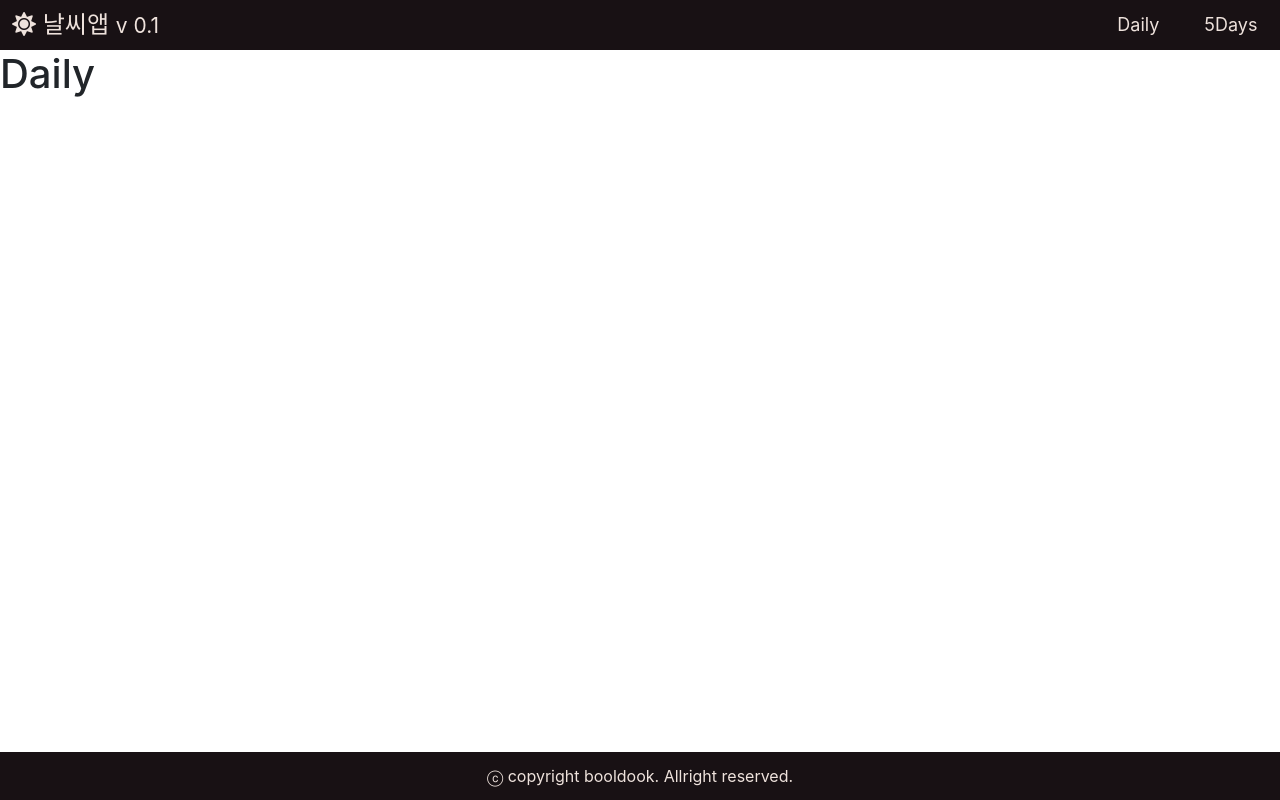
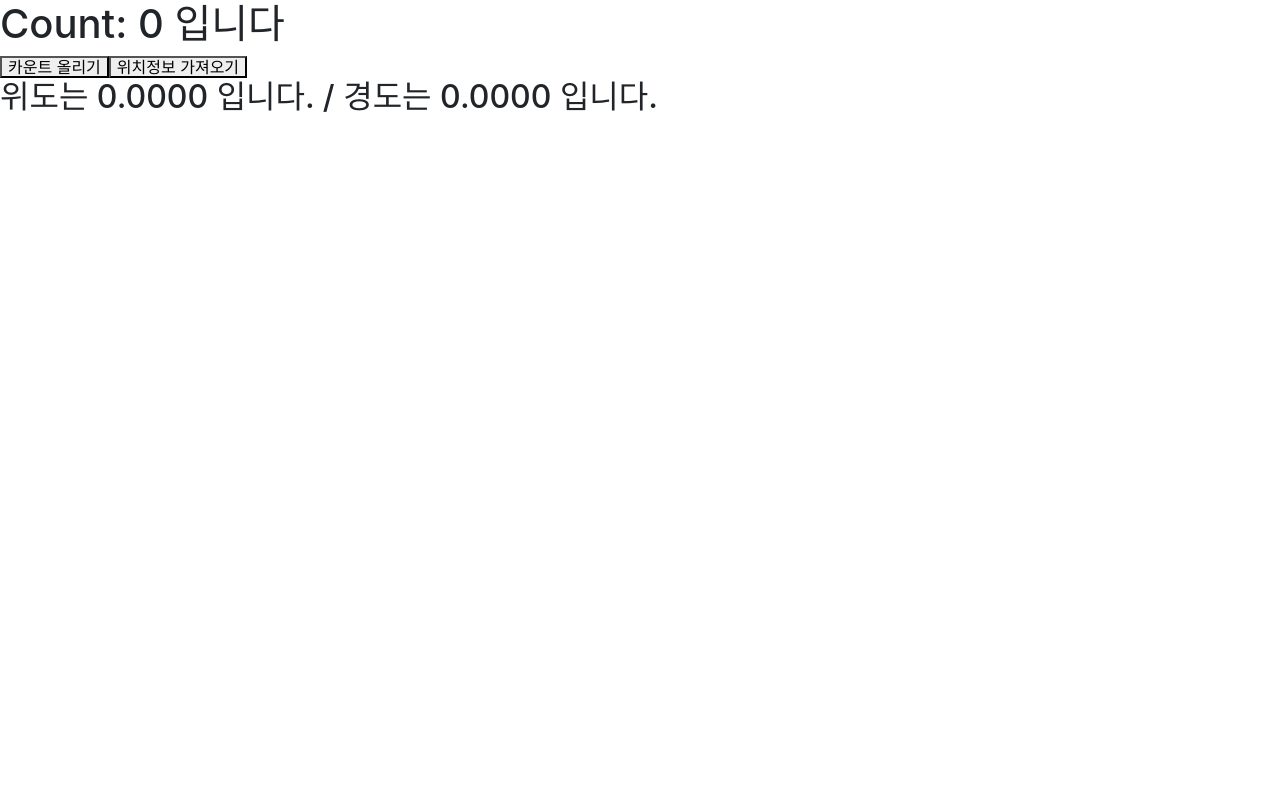
Before and after one commit to booldook/2021-sc-app-23-vue-weather, a Vue app: page / in a window 1280 px wide. Built offline with nearby package versions, Linux system fonts and the light colour scheme.

Commit message:
computed, watch 설명

```diff
--- /dev/null
+++ b/src/01.Computed.vue
@@ -0,0 +1,54 @@
+<template>
+  <div>
+    <h1>Count: {{ counter }}</h1>
+    <button @click="updateCounter">카운트 올리기</button>
+    <button @click="getLocation">위치정보 가져오기</button>
+    <h2>{{ getLat }} / {{ getLon }}</h2>
+  </div>
+</template>
+
+<script>
+// import { mapGetters } from 'vuex'
+
+import apiCoords from './api/api-coords'
+
+export default {
+  name: 'Getters01',
+  data () {
+    return {
+      count: 0,
+      lat: 0,
+      lon: 0
+    }
+  },
+  computed: { // 전역변수를 가공해서 새로운 값을 리턴
+    counter: function () {
+      return this.count + ' 입니다'
+    },
+    getLat: function () {
+      return `위도는 ${this.lat.toFixed(4)} 입니다.`
+    },
+    getLon: function () {
+      return `경도는 ${this.lon.toFixed(4)} 입니다.`
+    }
+  },
+  methods: {
+    updateCounter () {
+      this.count++
+    },
+    async getLocation () {
+      try {
+        const { coords } = await apiCoords()
+        this.lat = coords.latitude
+        this.lon = coords.longitude
+      } catch (err) {
+        console.log(err)
+      }
+    }
+  }
+}
+</script>
+
+<style lang="scss">
+
+</style>
--- a/src/api/api-coords.js
+++ b/src/api/api-coords.js
@@ -1,7 +1,6 @@
 const apiCoords = () => {
   return new Promise((resolve, reject) => {
     navigator.geolocation.getCurrentPosition((r) => {
-      console.log(r)
       resolve(r)
     }, (err) => {
       reject(err)
--- a/src/main.js
+++ b/src/main.js
@@ -1,5 +1,6 @@
 import Vue from 'vue'
-import App from './App.vue'
+// import App from './App.vue'
+import App from './01.Computed.vue'
 import router from './router'
 import store from './store'
 import { BootstrapVue } from 'bootstrap-vue'
--- a/src/store/actions.js
+++ b/src/store/actions.js
@@ -1,6 +1,6 @@
 import apiCoords from '../api/api-coords'
 
-const ACT_COORDS = async ({ commit }, v) => {
+const ACT_COORDS = async ({ commit }) => {
   try {
     const { coords } = await apiCoords()
     commit('MUT_COORDS', { lat: coords.latitude, lon: coords.longitude })
```
Also changed, not shown: src/02.Watch.vue (added, +54 -0 lines).
